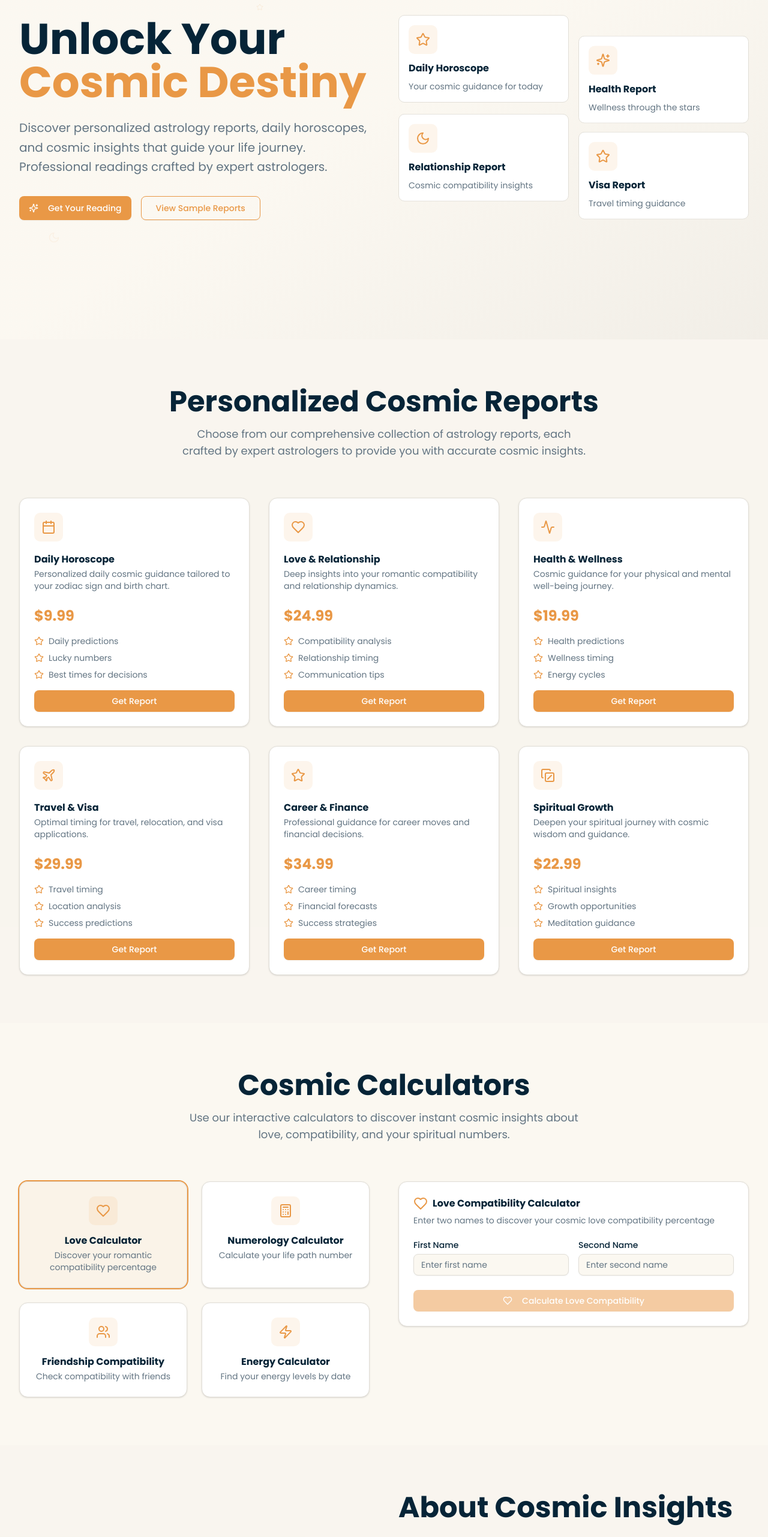
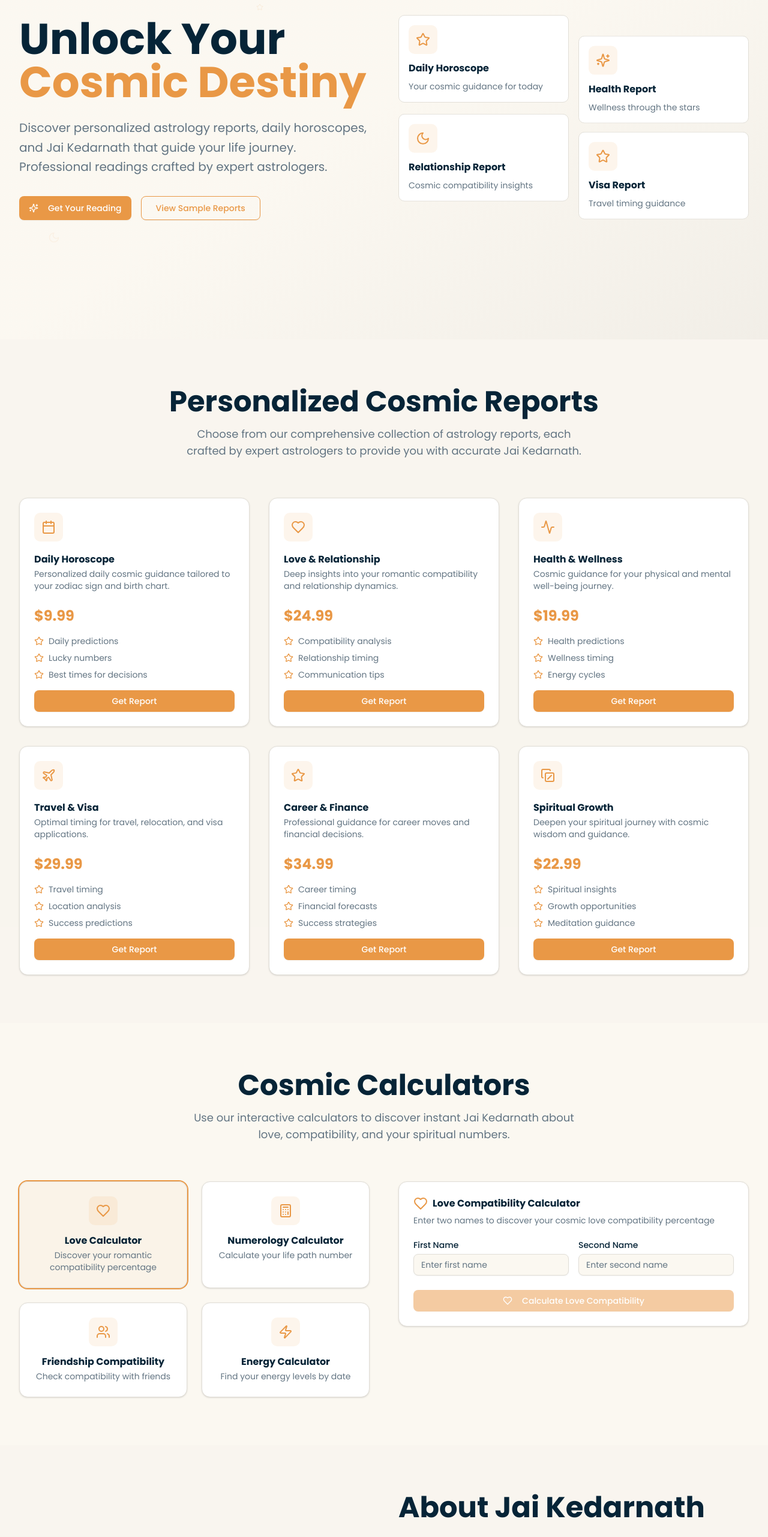
Before and after one commit to startupcoaching123/astrology-website, a Next.js app: page / in a window 1280 px wide. Shown: the part 234-2797 px from the top of the page at 60% size. Built offline with nearby package versions, Linux system fonts and the light colour scheme.

Commit message:
text change

```diff
--- a/app/layout.tsx
+++ b/app/layout.tsx
@@ -4,7 +4,7 @@ import ClientLayout from "./ClientLayout"
 import "./globals.css"
 
 export const metadata: Metadata = {
-  title: "Cosmic Insights - Professional Astrology Reports & Calculators",
+  title: "Jai Kedarnath - Professional Astrology Reports & Calculators",
   description:
     "Get personalized astrology reports, daily horoscopes, and use our love calculator. Professional cosmic guidance for your life journey.",
   generator: "v0.app",
--- a/components/about-section.tsx
+++ b/components/about-section.tsx
@@ -21,7 +21,7 @@ export function AboutSection() {
             <div className="relative aspect-video bg-gradient-to-br from-secondary/20 to-secondary/5 rounded-2xl overflow-hidden group cursor-pointer">
               <img
                 src="/mystical-astrologer-in-cosmic-setting-with-stars-a.jpg"
-                alt="About Cosmic Insights - Professional Astrology"
+                alt="About Jai Kedarnath - Professional Astrology"
                 className="w-full h-full object-cover"
               />
               <div className="absolute inset-0 bg-black/30 group-hover:bg-black/20 transition-colors flex items-center justify-center">
@@ -39,11 +39,11 @@ export function AboutSection() {
           <div className="space-y-8">
             <div>
               <h2 className="font-montserrat font-black text-3xl md:text-5xl text-foreground mb-6 text-balance">
-                About Cosmic Insights
+                About Jai Kedarnath
               </h2>
               <div className="space-y-4 text-muted-foreground leading-relaxed">
                 <p>
-                  For over 15 years, Cosmic Insights has been guiding individuals through life's journey using the
+                  For over 15 years, Jai Kedarnath has been guiding individuals through life's journey using the
                   ancient wisdom of astrology combined with modern analytical techniques.
                 </p>
                 <p>
--- a/components/calculators-section.tsx
+++ b/components/calculators-section.tsx
@@ -60,7 +60,7 @@ export function CalculatorsSection() {
             Cosmic Calculators
           </h2>
           <p className="text-lg text-muted-foreground max-w-2xl mx-auto text-pretty">
-            Use our interactive calculators to discover instant cosmic insights about love, compatibility, and your
+            Use our interactive calculators to discover instant Jai Kedarnath about love, compatibility, and your
             spiritual numbers.
           </p>
         </div>
--- a/components/features-section.tsx
+++ b/components/features-section.tsx
@@ -40,7 +40,7 @@ export function FeaturesSection() {
       <div className="max-w-7xl mx-auto px-4 sm:px-6 lg:px-8">
         <div className="text-center mb-16">
           <h2 className="font-montserrat font-black text-3xl md:text-5xl text-foreground mb-4 text-balance">
-            Why Choose Cosmic Insights?
+            Why Choose Jai Kedarnath?
           </h2>
           <p className="text-lg text-muted-foreground max-w-2xl mx-auto text-pretty">
             We're committed to providing you with the most accurate, insightful, and transformative astrology experience
--- a/components/footer.tsx
+++ b/components/footer.tsx
@@ -9,7 +9,7 @@ export function Footer() {
           <div className="space-y-4">
             <div className="flex items-center space-x-2">
               <Star className="h-8 w-8 text-secondary" />
-              <span className="font-montserrat font-black text-xl">Cosmic Insights</span>
+              <span className="font-montserrat font-black text-xl">Jai Kedarnath</span>
             </div>
             <p className="text-primary-foreground/80 leading-relaxed">
               Your trusted source for professional astrology reports, cosmic guidance, and spiritual insights.
@@ -96,7 +96,7 @@ export function Footer() {
         </div>
 
         <div className="border-t border-primary-foreground/20 mt-8 pt-8 text-center text-primary-foreground/60">
-          <p>&copy; 2024 Cosmic Insights. All rights reserved. | Privacy Policy | Terms of Service</p>
+          <p>&copy; 2024 Jai Kedarnath. All rights reserved. | Privacy Policy | Terms of Service</p>
         </div>
       </div>
     </footer>
--- a/components/hero-section.tsx
+++ b/components/hero-section.tsx
@@ -43,7 +43,7 @@ export function HeroSection() {
               <span className="text-secondary block">Cosmic Destiny</span>
             </h1>
             <p className="text-lg md:text-xl text-muted-foreground mb-8 text-pretty leading-relaxed">
-              Discover personalized astrology reports, daily horoscopes, and cosmic insights that guide your life
+              Discover personalized astrology reports, daily horoscopes, and Jai Kedarnath that guide your life
               journey. Professional readings crafted by expert astrologers.
             </p>
             <div className="flex flex-col sm:flex-row gap-4 justify-center lg:justify-start">
--- a/components/moving-reports-section.tsx
+++ b/components/moving-reports-section.tsx
@@ -59,7 +59,7 @@ export function MovingReportsSection() {
           </h2>
           <p className="text-lg text-muted-foreground max-w-2xl mx-auto text-pretty">
             Choose from our comprehensive collection of astrology reports, each crafted by expert astrologers to provide
-            you with accurate cosmic insights.
+            you with accurate Jai Kedarnath.
           </p>
         </div>
 
--- a/components/navigation.tsx
+++ b/components/navigation.tsx
@@ -15,7 +15,7 @@ export function Navigation() {
           <div className="flex items-center">
             <Image
               src="/astrologo.png"   // path inside /public
-              alt="Cosmic Insights Logo"
+              alt="Jai Kedarnath Logo"
               width={250}        // adjust as needed
               height={250}
               priority          // ensures it loads fast (good for navbars)
```
